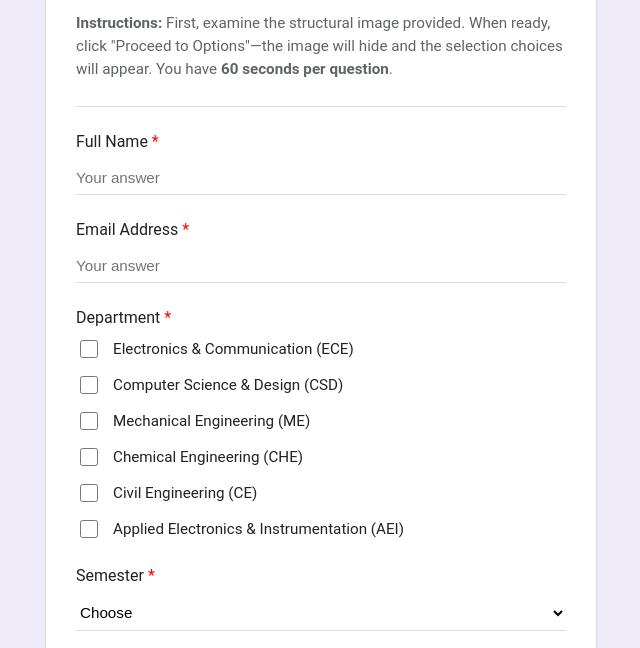
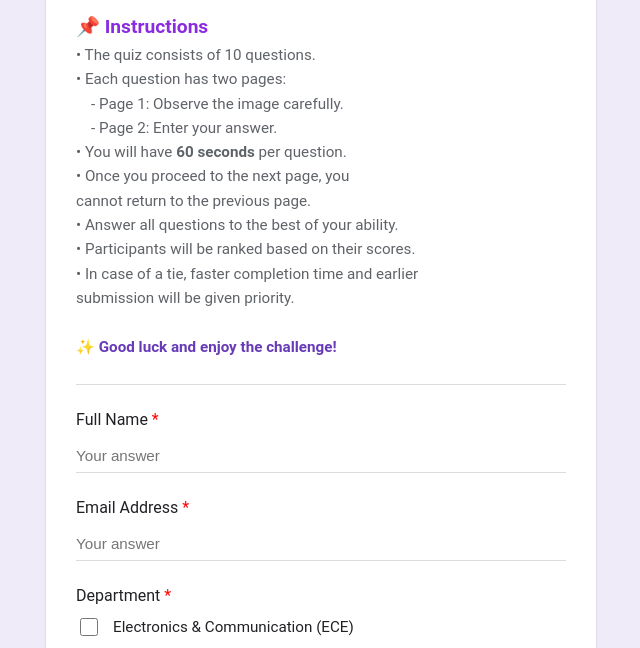
Before and after one commit to MuLearn-GECKKD/Civil-IG-Guess-The-Structure-2026, a plain HTML site: page index.html in a window 1280 px wide. Shown: the part 104-752 px from the top of the page, without its empty margins (319-959 px from the left). Drawn offline with Linux system fonts and the light colour scheme.

Commit message:
Revise quiz instructions and UI enhancements
Updated quiz instructions and enhanced user interface elements.

```diff
--- a/index.html
+++ b/index.html
@@ -185,10 +185,20 @@
 
 <div id="intro-section" class="container">
     <h2 style="font-size: 2rem; margin-bottom: 10px;">Structure Identification Quiz</h2>
-    <p style="color: #5f6368; font-size: 0.95rem; line-height: 1.5; margin-bottom: 20px;">
-        <strong>Instructions:</strong> First, examine the structural image provided. When ready, click "Proceed to Options"—the image will hide and the selection choices will appear. You have <strong>60 seconds per question</strong>.
-    </p>
-    <hr style="border: 0; border-top: 1px solid #dadce0; margin: 25px 0;">
+   <p style="color: #5f6368; font-size: 0.95rem; line-height: 1.6; margin-bottom: 20px;">
+    <strong style="color:blueviolet; font-size: 1.2rem;">📌 Instructions</strong><br>
+    • The quiz consists of 10 questions.<br>
+    • Each question has two pages:<br>
+    &nbsp;&nbsp;&nbsp;&nbsp;- Page 1: Observe the image carefully.<br>
+    &nbsp;&nbsp;&nbsp;&nbsp;- Page 2: Enter your answer.<br>
+    • You will have <strong>60 seconds</strong> per question.<br>
+    • Once you proceed to the next page, you <br> cannot return to the previous page.<br>
+    • Answer all questions to the best of your ability.<br>
+    • Participants will be ranked based on their scores.<br>
+    • In case of a tie, faster completion time and earlier<Br> submission will be given priority.<br><br>
+    <strong style="color: #673ab7;">✨ Good luck and enjoy the challenge!</strong>
+</p>
+<hr style="border: 0; border-top: 1px solid #dadce0; margin: 25px 0;">
 
     <form id="user-form">
         <div class="form-group">
```
